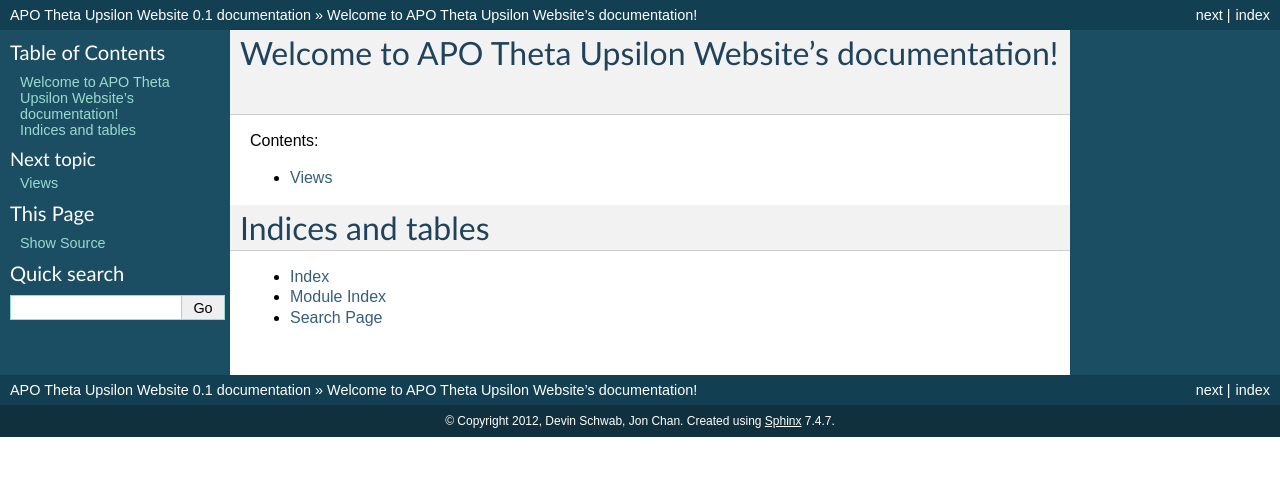
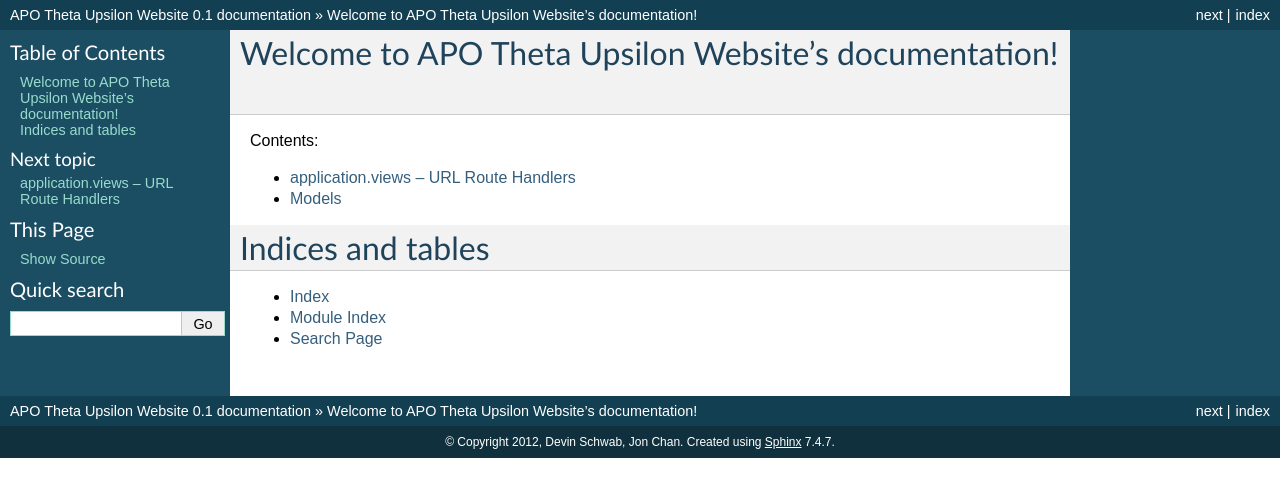
Before and after one commit to JSatterf1579/apo-website, a Sphinx documentation site: the page built from docs/detailed_design/source/index.rst, in a window 1280 px wide. Shown: the top 497 px of the page. Built offline with Sphinx 7.4.7, drawn with Linux system fonts in a browser that asks for light colours.

Commit message:
Added more doc strings

```diff
--- a/docs/detailed_design/source/index.rst
+++ b/docs/detailed_design/source/index.rst
@@ -12,6 +12,7 @@
    :maxdepth: 2
 
    views
+   models
 
 Indices and tables
 ==================
--- /dev/null
+++ b/docs/detailed_design/source/models.rst
@@ -0,0 +1,4 @@
+Models
+====================
+
+.. automodule:: application.models
--- a/docs/detailed_design/source/views.rst
+++ b/docs/detailed_design/source/views.rst
@@ -1,6 +1,5 @@
-Views
-=============
+application.views -- URL Route Handlers
+==============================================
 
 .. automodule:: application.views
-
-.. autofunction:: home
+   :members:
```
Also changed, not shown: 2 other files.
